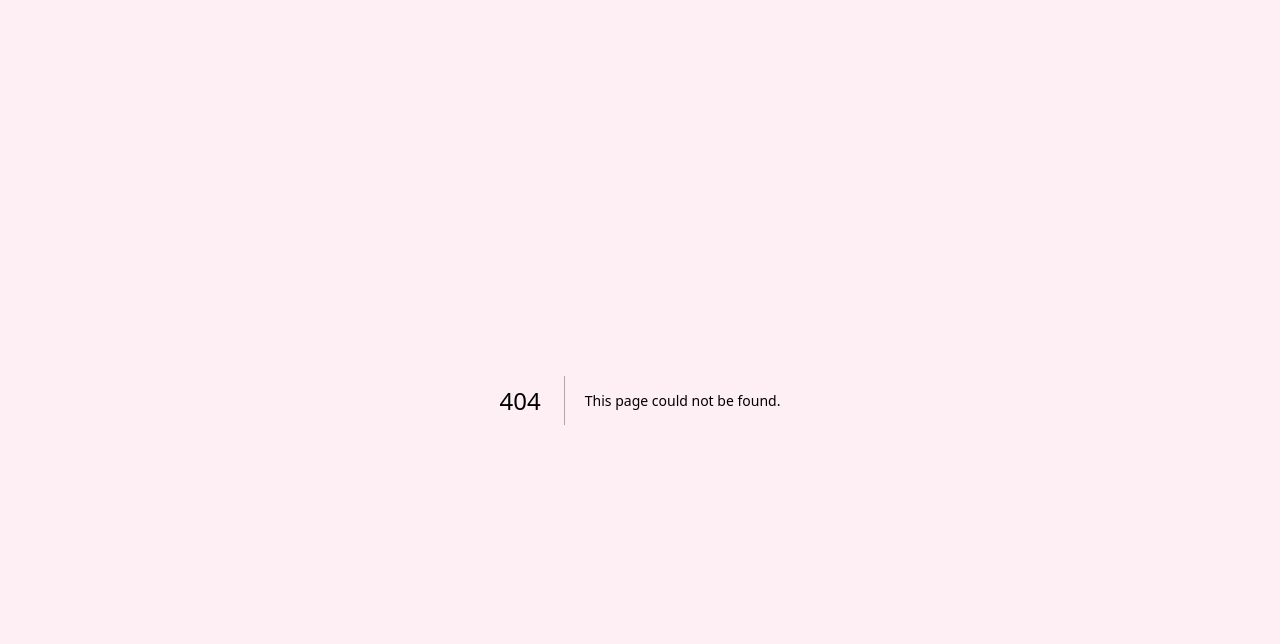
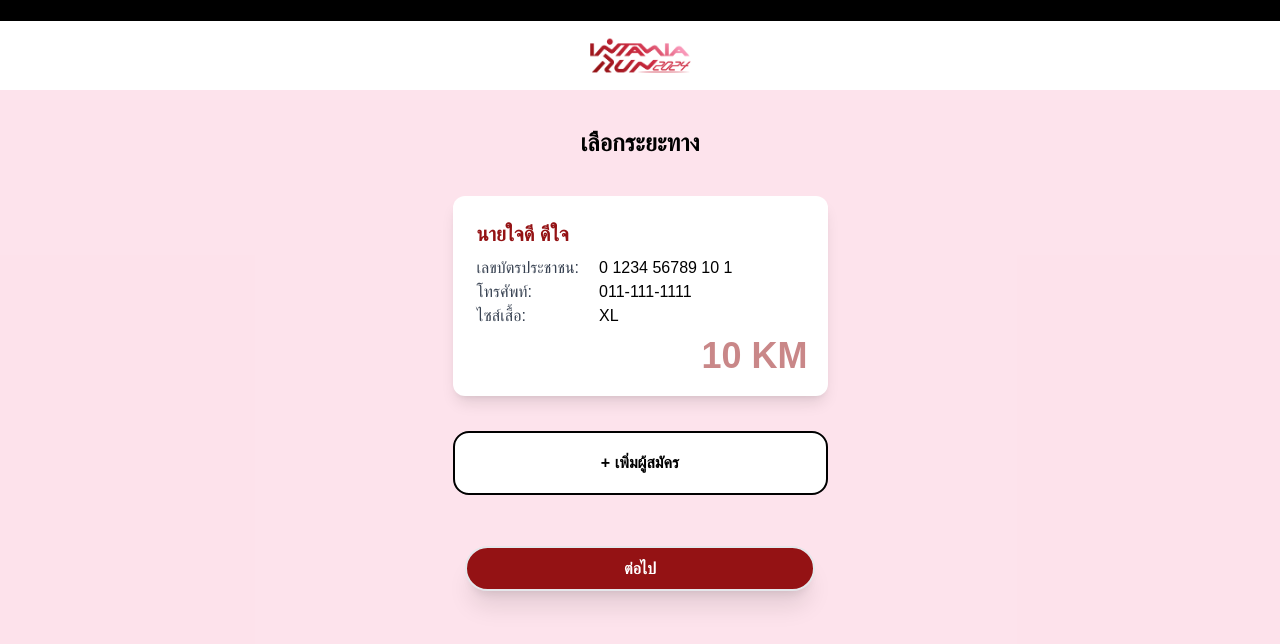
Before and after one commit to esc-chula/intaniarun-frontend, a Next.js app: page /review in a window 1280 px wide. Before the commit this address had no page. Shown: the top 644 px of the page. Built offline with nearby package versions, Linux system fonts and the light colour scheme; a web font is replaced by a local one.

Commit message:
feat: distance and review

```diff
--- a/src/app/components/header.tsx
+++ b/src/app/components/header.tsx
@@ -4,7 +4,7 @@ import Image from 'next/image';
 
 export default function Header() {
     return (
-        <div className='flex flex-col items-center  justify-center header  h-[90px] '>
+        <div className='flex flex-col items-center  justify-center header  h-[100%] max-h-[90px] '>
             <Image src='/intania-run-logo.png' alt="intania-run-logo" width={113} height={56} />
             {/* <Status /> */}
         </div>
--- /dev/null
+++ b/src/app/components/submit-button.tsx
@@ -0,0 +1,7 @@
+export default function SubmitButton() {
+    return (
+        <button type="submit" className="font-bold rounded-[32px] text-[16px] text-white border-2 px-4 py-2 mt-4 w-[350px] h-[45px] bg-[#941214] mb-[20px] shadow-xl">
+            ต่อไป
+        </button>
+    );
+}
--- /dev/null
+++ b/src/app/distance/components/card.tsx
@@ -0,0 +1,28 @@
+import Tag from "./tag";
+
+export default function Card({
+    distance,
+    price
+}:{
+    distance: string;
+    price: string;
+}) {
+    return (
+        <div className="flex items-center justify-between relative max-w-sm overflow-hidden shadow-lg bg-white p-6 w-[360px] h-[143px] rounded-[12px]">
+            <div className="px-[10px] pt-[10px]">
+                <div className="font-bold text-[32px]">{distance}</div>
+                <p className="text-base text-[14px] font-bold text-[#941214]">
+                    ของที่ระลึก
+                </p>
+                <div className="pt-2 pb-2">
+                    <Tag data="เสื้อวิ่ง"/>
+                    <Tag data="เหรียญ"/>
+                    <Tag data="ป้าย bib"/>
+                </div>
+            </div>
+            <div className="px-6 pt-4 pb-2 absolute right-0">
+                <span className="inline-block text-2xl">฿{price}</span>
+            </div>
+        </div>
+    );
+}
--- /dev/null
+++ b/src/app/distance/components/tag.tsx
@@ -0,0 +1,7 @@
+export default function Tag({data}:{data:string}){
+    return(
+        <span className="inline-flex items-center justify-center bg-[#9BD182] rounded-full px-3 py-1 mr-2 mb-2 w-[72.5px] h-[23px]">
+            <p className="text-sm">{data}</p>
+        </span>
+    )
+}
--- /dev/null
+++ b/src/app/distance/page.tsx
@@ -0,0 +1,18 @@
+import Header from "../components/header";
+import Link from 'next/link';
+import Card from "./components/card";
+
+export default function ChooseDistancePage() {
+    return (
+        <div className={`min-h-screen bg-[#F998B926]`}>
+            <Header/>
+            <div>
+                <h1 className="text-[24px] font-bold items-center flex justify-center my-[35px]">เลือกระยะทาง</h1>
+            </div>
+            <div className="flex flex-col justify-center items-center gap-[35px]">
+                <Card distance="5 KM" price="555"/>
+                <Card distance="10 KM" price="777"/>
+            </div>
+        </div>
+    );
+}
--- a/src/app/layout.tsx
+++ b/src/app/layout.tsx
@@ -23,8 +23,10 @@ export default function RootLayout({
     children: React.ReactNode;
 }) {
     return (
+        <RegisterProvider>
         <html lang='th'>
             <body className={`${ibmPlexSansThai.className} bg-[#F998B926]`}>{children}</body>
         </html>
+        </RegisterProvider>
     );
 }
--- a/src/app/personal-information/page.tsx
+++ b/src/app/register/personal-information/page.tsx
@@ -1,9 +1,9 @@
-import Header from "../components/header";
+import Header from "../../components/header";
 import Link from 'next/link';
 import FormComponent from "./components/form";
-import TRegisterBloodType from "../../types/register";
+import TRegisterBloodType from "../../../types/register";
 import { useState } from "react";
-import { useRegisterContext } from '../../contexts/register';
+import { useRegisterContext } from '@/contexts/register';
 
 const nameTitles = [
     "นาย","นาง","นางสาว"
--- /dev/null
+++ b/src/app/review/components/review-card.tsx
@@ -0,0 +1,45 @@
+
+export default function ReviewCard({
+    distance= " 10 KM",
+    name = "นายใจดี ดีใจ",
+    accountNumber = "0 1234 56789 10 1",
+    phoneNumber = "011-111-1111",
+    size = "XL",
+    raceNumber = "1"
+}:{
+    distance?: string;
+    name?: string;
+    accountNumber?: string;
+    phoneNumber?: string;
+    size?: string;
+    raceNumber?: string;
+}) {
+    return (
+        <div>
+            <div className="flex flex-col justify-between relative max-w-sm overflow-hidden shadow-lg bg-white p-6 w-[375px] h-[200px] rounded-[12px]">
+                {/* <div className="bg-gradient-to-r from-[#941214] to-[#dd3333] text-white text-sm font-bold py-1 px-4 w-max rounded-full absolute top-[-10px] z-[10]">
+                    ผู้สมัครคนที่ {raceNumber}
+                </div> */}
+                <div className="flex-1">
+                    <div className="font-bold text-xl mb-2 text-[#941214]">{name}</div>
+                    <div className="flex flex-row gap-5">
+                        <div className="text-gray-700 text-base">
+                            <p>เลขบัตรประชาชน: </p>
+                            <p>โทรศัพท์: </p>
+                            <p>ไซส์เสื้อ: </p>
+                        </div>
+                        <div>
+                            <p>{accountNumber}</p>
+                            <p>{phoneNumber}</p>
+                            <p>{size}</p>
+                        </div>
+                    </div>
+
+                </div>
+                <div className="flex items-center justify-between absolute right-5 bottom-5 opacity-50">
+                    <div className="font-bold text-4xl text-[#941214]">{distance}</div>
+                </div>
+            </div>
+        </div>
+    );
+}
--- /dev/null
+++ b/src/app/review/page.tsx
@@ -0,0 +1,22 @@
+import Header from "../components/header";
+import Link from 'next/link';
+import ReviewCard from "./components/review-card";
+import SubmitButton from "../components/submit-button";
+
+export default function ChooseDistancePage() {
+    return (
+        <div className={`min-h-screen bg-[#F998B926]`}>
+            <Header/>
+            <div>
+                <h1 className="text-[24px] font-bold items-center flex justify-center my-[35px]">เลือกระยะทาง</h1>
+            </div>
+            <div className="flex flex-col justify-center items-center gap-[35px]">
+                <ReviewCard/>
+                <button className="bg-white w-[375px] h-[64px] border-2 border-black rounded-[16px] font-bold">
+                    + เพิ่มผู้สมัคร
+                </button>
+                <SubmitButton/>
+            </div>
+        </div>
+    );
+}
```
Also changed, not shown: src/app/register/personal-information/components/form.tsx (renamed from src/app/personal-information/components/form.tsx), src/app/register/personal-information/data.ts (added), src/contexts/register.tsx (line endings or trailing spaces).
